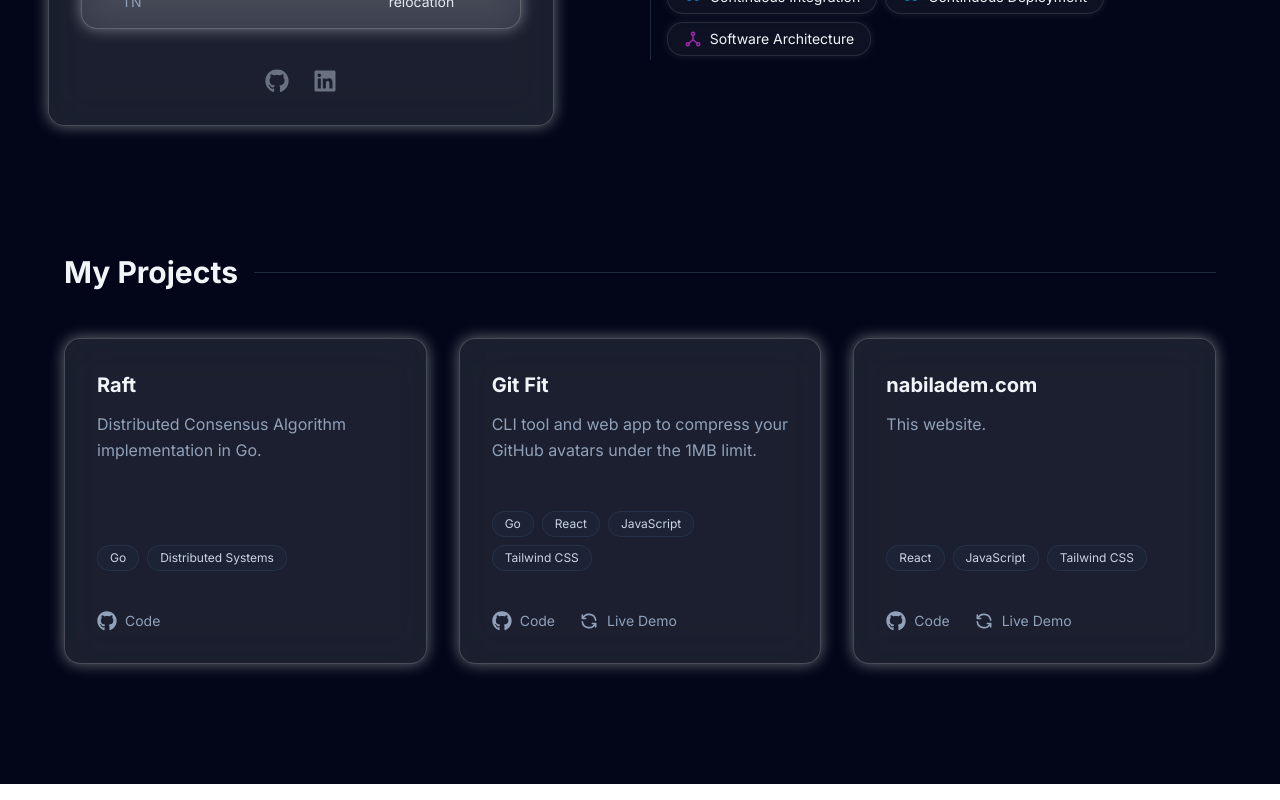
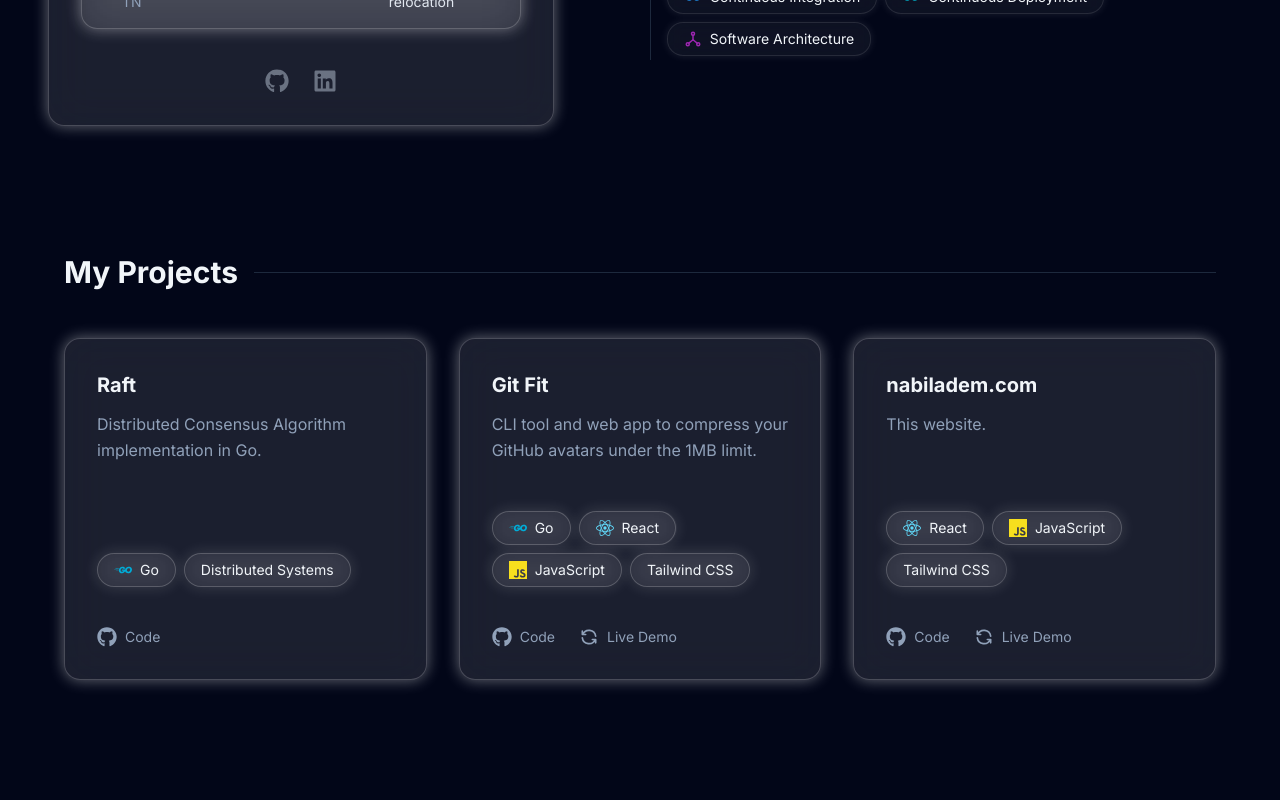
Before and after one commit to nabiladem/portfolio, a React (Vite) app: page / in a window 1280 px wide. Shown: the part 912-1712 px from the top of the page. Built offline with nearby package versions, Linux system fonts and the light colour scheme.

Commit message:
Add skill icons to the project cards

```diff
--- a/src/App.jsx
+++ b/src/App.jsx
@@ -281,7 +281,12 @@ function App() {
 
               <div className="flex flex-wrap gap-2">
                 {project.tech?.map((t) => (
-                  <span key={t} className="text-xs font-medium px-3 py-1 rounded-full bg-slate-800/50 text-slate-300 border border-slate-700/50">
+                  <span key={t} className="flex items-center gap-2 bg-white/5 backdrop-blur-md border border-white/20 shadow-[0_0_15px_rgba(255,255,255,0.15)] rounded-full px-4 py-1.5 text-sm text-slate-100 whitespace-nowrap">
+                    {skillIcons[t] && (
+                      <span className="text-lg">
+                        {skillIcons[t]}
+                      </span>
+                    )}
                     {t}
                   </span>
                 ))}
```
